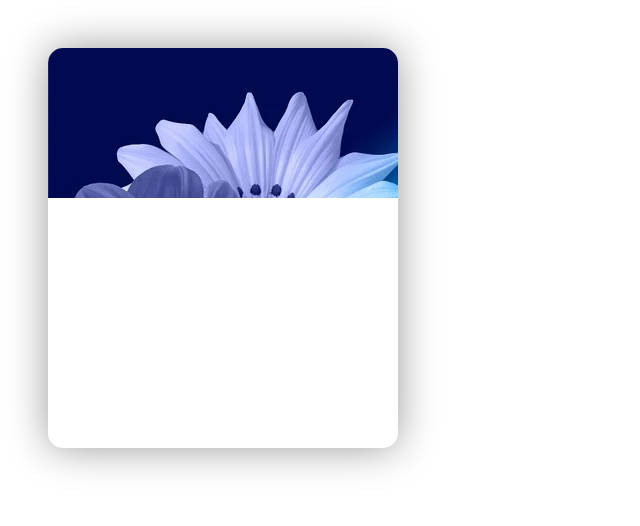
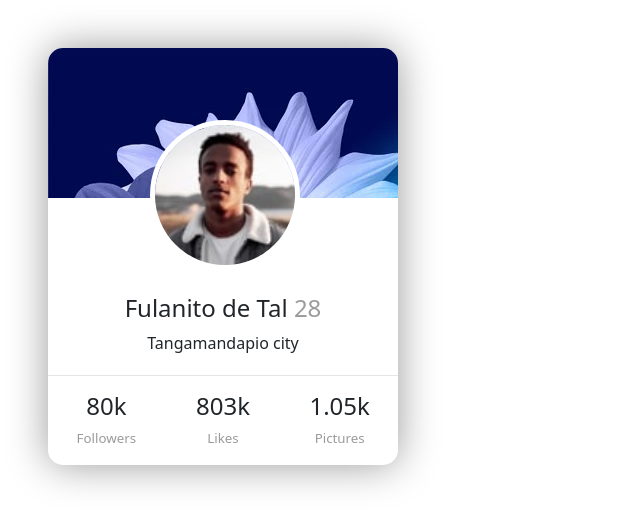
Before and after one commit to ObedGarcia64/react-example, a React (Create React App) app: page / in a window 1280 px wide. Shown: the top 526 px of the page, without its empty margins (0-640 px from the left). Built offline with nearby package versions, Linux system fonts and the light colour scheme.

Commit message:
adding the profile picture and the info of the user

```diff
--- a/src/components/Badge.js
+++ /dev/null
@@ -1,28 +0,0 @@
-import React, { Component } from 'react'
-import HeaderBackground from '../images/badge_header.jpg'
-import ProfilePic from '../images/profile.jpg'
-import "./style/Badge.css"
-
-class Badge extends Component {
-
-    render() {
-        return (
-            <React.Fragment>
-                <div className="Badge m-5 flex-column">
-                    <div className="Badge__header">
-                        <img src={HeaderBackground} alt="header_background" />
-                    </div>
-                    <div className="Badge__userInfo container mt-5 mb-1">
-
-                    </div>
-                    <div className="Badge__info container pt-3">
-
-                    </div>
-                </div>
-            </React.Fragment>
-        );
-    }
-
-}
-
-export default Badge;
--- /dev/null
+++ b/src/components/Badge.jsx
@@ -0,0 +1,45 @@
+import React, { Component } from 'react'
+import HeaderBackground from '../images/badge_header.jpg'
+import ProfilePic from '../images/profile.jpg'
+import "./style/Badge.css"
+
+class Badge extends Component {
+
+    render() {
+        return (
+            <React.Fragment>
+                <div className="Badge m-5">
+                    <div className="Badge__header">
+                        <img src={HeaderBackground} alt="header_background" />
+                    </div>
+                    <div className=" Badge__userInfo container mt-5 mb-1">
+                        <div className="Badge__userImage">
+                            <img src={ProfilePic} alt="Profile_picture"  />
+                        </div>
+                        <h4 className="text-center mt-5">Fulanito de Tal<i> 28</i></h4>
+                        <p className="text-center">Tangamandapio city</p>
+                    </div>
+                    <div className="Badge__info container pt-3">
+                        <div className="row">
+                            <div className="col">
+                                <h4 className="text-center fw bold">80k</h4>
+                                <p className="text-center">Followers</p>
+                            </div>
+                            <div className="col">
+                            <h4 className="text-center fw bold">803k</h4>
+                                <p className="text-center">Likes</p>
+                            </div>
+                            <div className="col">
+                            <h4 className="text-center fw bold">1.05k</h4>
+                                <p className="text-center">Pictures</p>
+                            </div>
+                        </div>
+                    </div>
+                </div>
+            </React.Fragment>
+        );
+    }
+
+}
+
+export default Badge;
--- a/src/components/style/Badge.css
+++ b/src/components/style/Badge.css
@@ -1,4 +1,6 @@
 .Badge{
+    display: flex;
+    flex-direction: column;
     max-width: 350px;
     min-height: 400px;
     border-radius: 15px;
@@ -14,29 +16,46 @@
 }
 
 .Badge_userInfo{
-
+    position: relative;
 }
 
 .Badge_userInfo p{
-
+    font-size: small;
+    color: rgb(155, 155, 155);
 }
 
 .Badge__userImage{
-
+    width: 150px;
+    height: 150px;
+    border-radius: 50%;
+    border:5px solid white;
+    background: white;
+    align-self: center;
+    overflow: hidden;
+    position: absolute;
+    left: 150px;
+    top: 120px;
+    z-index: 1;
 }
 
 .Badge__userImage img{
-
+    width: 100%;
+    object-fit: cover;
+    object-position: center;
 }
 
 .Badge__info{
-
+    border-top: 1px solid rgb(230,230,230);
 }
 
 .Badge__info p{
-
+    font-weight: 100;
+    font-size: smaller;
+    color: rgb(155, 155, 155);
 }
 
 i{
-
+    font-style: normal;
+    font-weight: 100;
+    color: rgb(155, 155, 155);
 }
```
